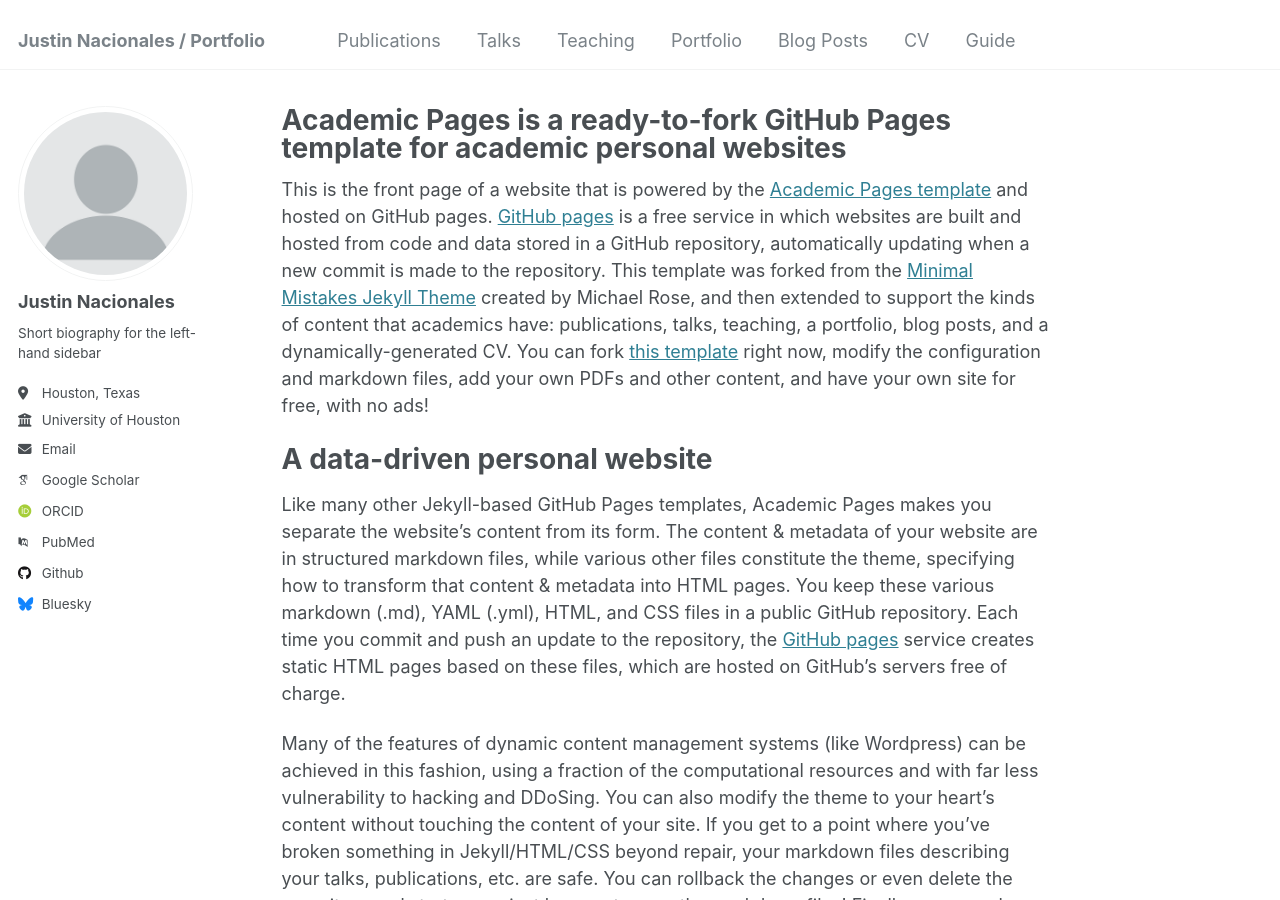
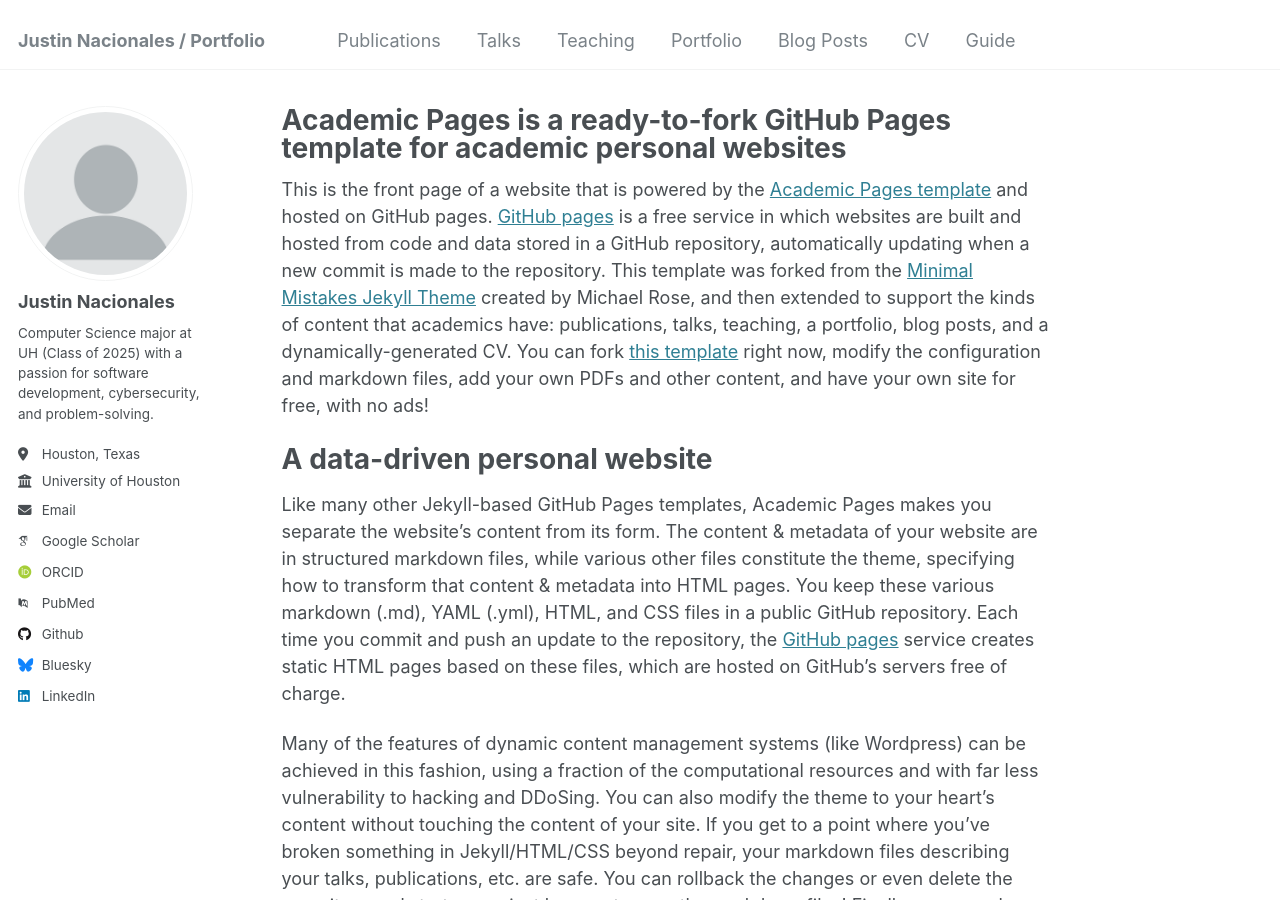
Before and after one commit to jrishere/portfolio, a Jekyll site: the page built from _pages/about.md, in a window 1280 px wide and 900 px high. Built offline with Jekyll 4.4.1, drawn with Linux system fonts in a browser that asks for light colours; some web fonts are replaced.

Commit message:
Update _config.yml

```diff
--- a/_config.yml
+++ b/_config.yml
@@ -11,10 +11,10 @@ locale                   : "en-US"
 title                    : "Justin Nacionales / Portfolio"
 title_separator          : "-"
 name                     : &name "Justin Nacionales"
-description              : &description "personal description"
-url                      : https://jrishere.github.io # the base hostname & protocol for your site e.g. "https://jrishere.github.io"
+description              : &description "Computer Science major at UH (Class of 2025) with a passion for software development, cybersecurity, and problem-solving."
+url                      : https://academicpages.github.io # the base hostname & protocol for your site e.g. "https://[your GitHub username].github.io"
 baseurl                  : "" # the subpath of your site, e.g. "/blog"
-repository               : "portfolio/jrishere.github.io"
+repository               : "academicpages/academicpages.github.io"
 
 # Site Author - The following control what appear as part of the author content on the side bar.
 #               If a field is blank the icon and link will not appear, otherwise it will be shown.
@@ -23,14 +23,14 @@ author:
   # Biographic information
   avatar           : "profile.png"
   name             : "Justin Nacionales"
-  pronouns         : # example: "he/him"
-  bio              : "Short biography for the left-hand sidebar"
+  pronouns         : # example: "she/her"
+  bio              : "Computer Science major at UH (Class of 2025) with a passion for software development, cybersecurity, and problem-solving."
   location         : "Houston, Texas"
   employer         : "University of Houston"
   uri              : # URL
   email            : "justinnacionales21@gmail.com"
 
-  # Academic websites
+  # Links to Academic Websites
   arxiv            : # URL - Update with the correct link to your profile
   googlescholar    : "https://scholar.google.com/citations?user=PS_CX0AAAAAJ"
   impactstory      : # URL
@@ -58,7 +58,7 @@ author:
   keybase          : # Username
   instagram        : # Username
   lastfm           : # Username
-  linkedin         : # Username
+  linkedin         : "https://www.linkedin.com/in/justinnacionales/"
   mastodon         : # URL
   medium           : # URL
   pinterest        : # Username
@@ -73,6 +73,10 @@ author:
   xing             : # Username
   youtube          : # Username
   zhihu            : # Username
+
+  # Links to Education and Resume
+  university_link  : "https://www.cs.uh.edu"
+  resume           : "assets/resume.pdf"  # Resume in PDF format
 
 # Publication Category - The following the list of publication categories and their headings
 publication_category:
@@ -144,11 +148,11 @@ social:
   links: # An array of links to social media profiles
 
 
-# Analytics
+# Analytics - Google Analytics Tracking ID
 analytics:
-  provider               :  "false" # false (default), "google", "google-universal", "google-analytics-4", "custom"
+  provider               :  "google"
   google:
-    tracking_id          :
+    tracking_id          : "G-CYH3Q22W7N" # Your Google Analytics Measurement ID
 
 
 # Reading Files
@@ -339,14 +343,6 @@ tag_archive:
 #   layouts:
 #     category: archive-taxonomy
 #     tag: archive-taxonomy
-#   permalinks:
-#     category: /categories/:name/
-#     tag: /tags/:name/
-
-
-# HTML Compression
-# - http://jch.penibelst.de/
-compress_html:
-  clippings: all
-  ignore:
-    envs: development
+#     category_fallback: false
+#     tag_fallback: false
+#   add_permalink: true
```
